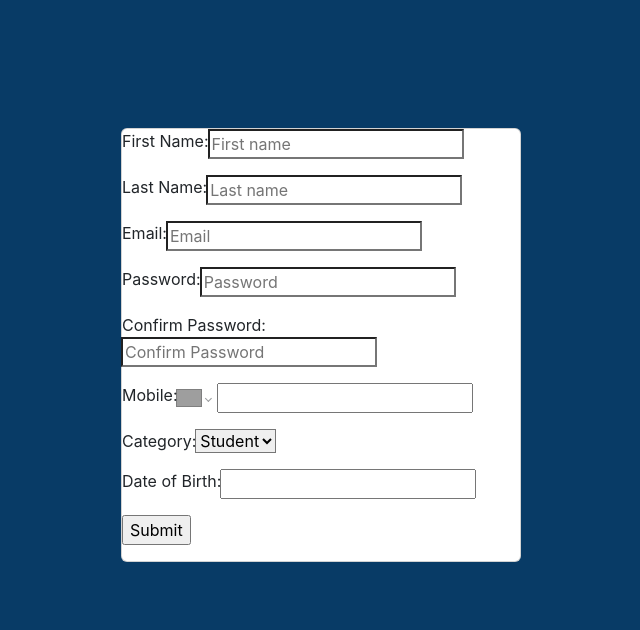
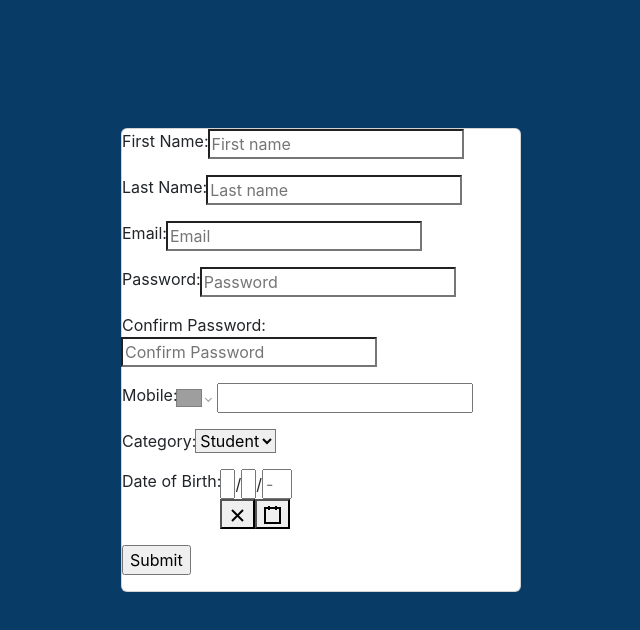
Before and after one commit to it-srivnworks/srivn-sm-ui, a React (Create React App) app: page /registerUser in a window 1280 px wide. Shown: the top 630 px of the page, without its empty margins (319-959 px from the left). Built offline with nearby package versions, Linux system fonts and the light colour scheme; grey boxes are pictures that could not be loaded.

Commit message:
fixed bug for datepicker style

```diff
--- a/package.json
+++ b/package.json
@@ -9,6 +9,7 @@
     "@testing-library/user-event": "^13.5.0",
     "bootstrap": "^5.2.3",
     "react": "^18.2.0",
+    "react-date-picker": "^9.2.0",
     "react-datepicker": "^4.10.0",
     "react-dom": "^18.2.0",
     "react-hook-form": "^7.43.1",
--- a/src/components/home/RegisterUser.js
+++ b/src/components/home/RegisterUser.js
@@ -2,7 +2,7 @@ import React, { useState } from "react";
 import { Controller, useForm } from "react-hook-form";
 import PhoneInput, { isValidPhoneNumber } from "react-phone-number-input";
 import "react-phone-number-input/style.css";
-import DatePicker, { CalendarContainer } from "react-datepicker";
+import DatePicker from "react-date-picker";
 
 const RegisterUser = () => {
   console.log("---RegisterUser");
@@ -14,9 +14,12 @@ const RegisterUser = () => {
   } = useForm();
   const PHONE_REGEX = new RegExp("^[7-9][0-9]{9}$");
 
+  const registerData = (dataStr) =>{
+    console.log(dataStr);
+  }
+
   const onSubmit = (data) => {
-    console.log("DATA : ---------------");
-    console.log("DATA ...: " + JSON.stringify(data));
+    registerData(JSON.stringify(data))
   };
 
   return (
@@ -119,7 +122,7 @@ const RegisterUser = () => {
                 name="userMobile"
                 control={control}
                 rules={{
-                  validate: (value) =>  isValidPhoneNumber(value),
+                  validate: (value) => isValidPhoneNumber(value),
                 }}
                 render={({ field: { onChange, value } }) => (
                   <PhoneInput
@@ -150,7 +153,7 @@ const RegisterUser = () => {
                 render={({ field }) => (
                   <DatePicker
                     onChange={(date) => field.onChange(date)}
-                    selected={field.value}
+                    value={field.value}
                   />
                 )}
               />
```
Also changed, not shown: 1 other file (tests, documents, lock files or other folders).
